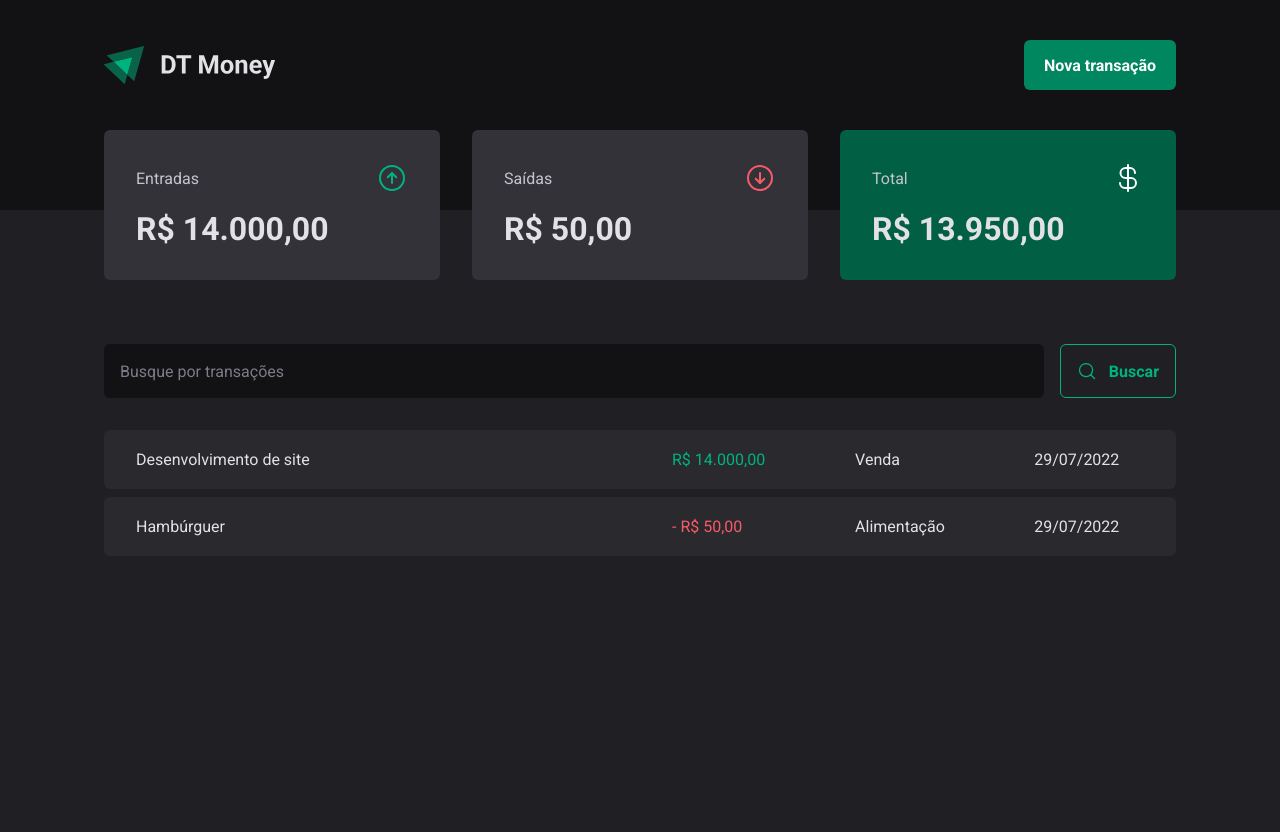
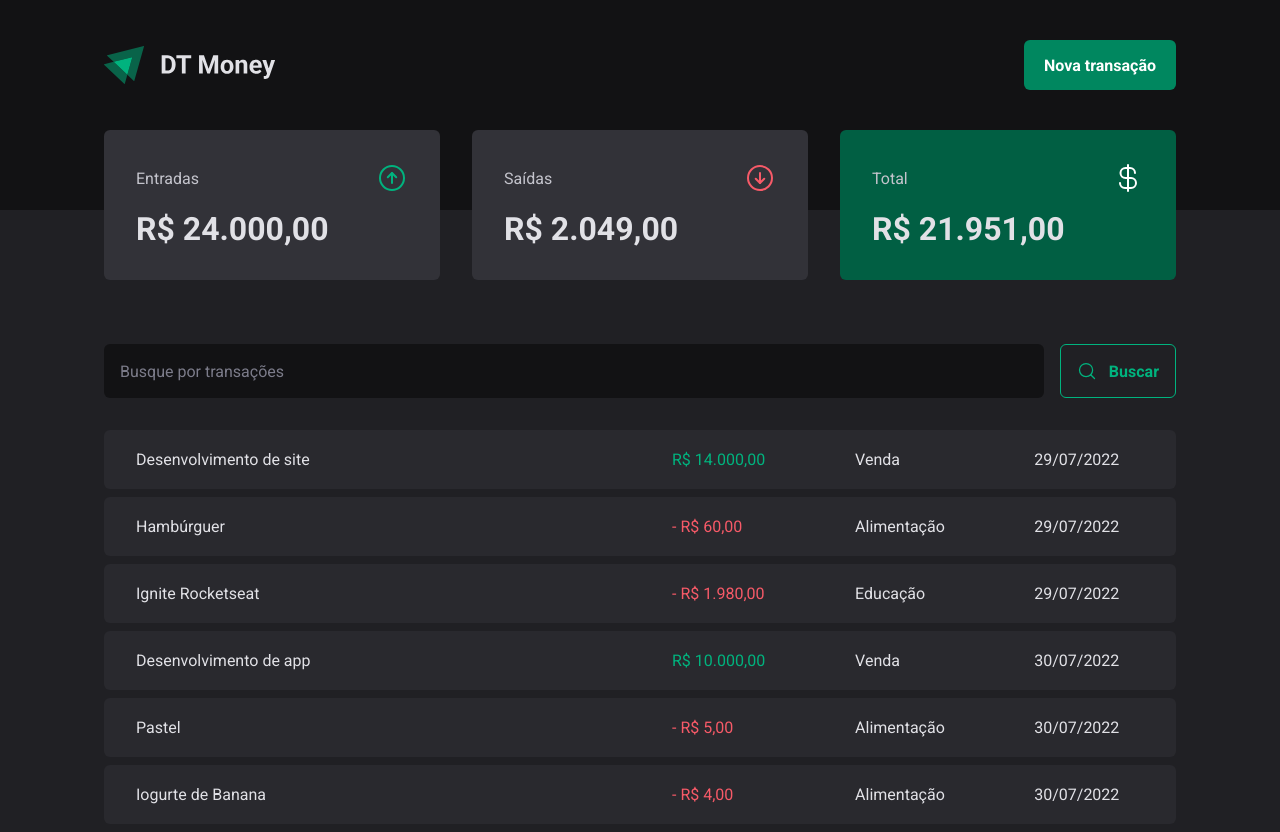
Before and after one commit to fabiobatoni/DT-money, a React (Vite) app: page / in a window 1280 px wide. Before the commit the page ends 800 px from the top, so only its background shows below. Built offline with nearby package versions, Linux system fonts and the light colour scheme; data requests are answered from the project's data file.

Commit message:
component: context: api: configure axios
Change dependencia on json-server `0.17.0`
Configure axios in the project

Signed-off-by: fabiobatoni <fabio_batoni@hotmail.com>

```diff
--- a/package.json
+++ b/package.json
@@ -5,7 +5,7 @@
   "type": "module",
   "scripts": {
     "dev": "vite",
-    "dev:server": "json-server server.json",
+    "dev:server": "json-server server.json -p 3000 -w -d 500",
     "build": "tsc && vite build",
     "lint": "eslint . --ext ts,tsx --report-unused-disable-directives --max-warnings 0",
     "preview": "vite preview"
@@ -14,6 +14,8 @@
     "@hookform/resolvers": "^3.5.0",
     "@radix-ui/react-dialog": "^1.0.5",
     "@radix-ui/react-radio-group": "^1.1.3",
+    "axios": "^1.7.2",
+    "json-server": "^0.17.0",
     "phosphor-react": "^1.4.1",
     "react": "^18.2.0",
     "react-dom": "^18.2.0",
@@ -31,7 +33,6 @@
     "eslint": "^8.57.0",
     "eslint-plugin-react-hooks": "^4.6.0",
     "eslint-plugin-react-refresh": "^0.4.6",
-    "json-server": "^1.0.0-beta.1",
     "typescript": "^5.2.2",
     "vite": "^5.2.0"
   }
--- a/server.json
+++ b/server.json
@@ -13,8 +13,40 @@
       "description": "Hambúrguer",
       "type": "outcome",
       "category": "Alimentação",
-      "price": 50,
+      "price": 60,
       "createdAt": "2022-07-29T19:30:44.505Z"
+    },
+    {
+      "id": 3,
+      "description": "Ignite Rocketseat",
+      "type": "outcome",
+      "category": "Educação",
+      "price": 1980,
+      "createdAt": "2022-07-29T19:24:44.505Z"
+    },
+    {
+      "description": "Desenvolvimento de app",
+      "price": 10000,
+      "category": "Venda",
+      "type": "income",
+      "createdAt": "2022-07-30T13:26:57.560Z",
+      "id": 4
+    },
+    {
+      "description": "Pastel",
+      "price": 5,
+      "category": "Alimentação",
+      "type": "outcome",
+      "createdAt": "2022-07-30T13:30:57.560Z",
+      "id": 5
+    },
+    {
+      "description": "Iogurte de Banana",
+      "price": 4,
+      "category": "Alimentação",
+      "type": "outcome",
+      "createdAt": "2022-07-30T13:38:57.560Z",
+      "id": 6
     }
   ]
 }
--- a/src/contexts/TransactionsContext.tsx
+++ b/src/contexts/TransactionsContext.tsx
@@ -1,4 +1,5 @@
 import { ReactNode, createContext, useEffect, useState } from "react";
+import { api } from "../lib/axios";
 
 interface Transaction {
   id: number;
@@ -26,16 +27,13 @@ export function TransactionsProvider({ children }: TransactionsProviderProps) {
 
   async function fetchTransactions(query?: string) {
 
-    const url = new URL('http://localhost:3000/transactions');
+    const response = await api.get('transactions', {
+      params: {
+        q: query
+      }
+    })
 
-    if (query) {
-      url.searchParams.append('q', query);
-    }
-
-    const response = await fetch(url)
-    const data = await response.json()
-
-    setTransactions(data)
+    setTransactions(response.data)
   }
 
   useEffect(() => {
--- /dev/null
+++ b/src/lib/axios.ts
@@ -0,0 +1,5 @@
+import axios from "axios";
+
+export const api = axios.create({
+  baseURL: 'http://localhost:3000',
+})
```
Also changed, not shown: 1 other file (tests, documents, lock files or other folders).
